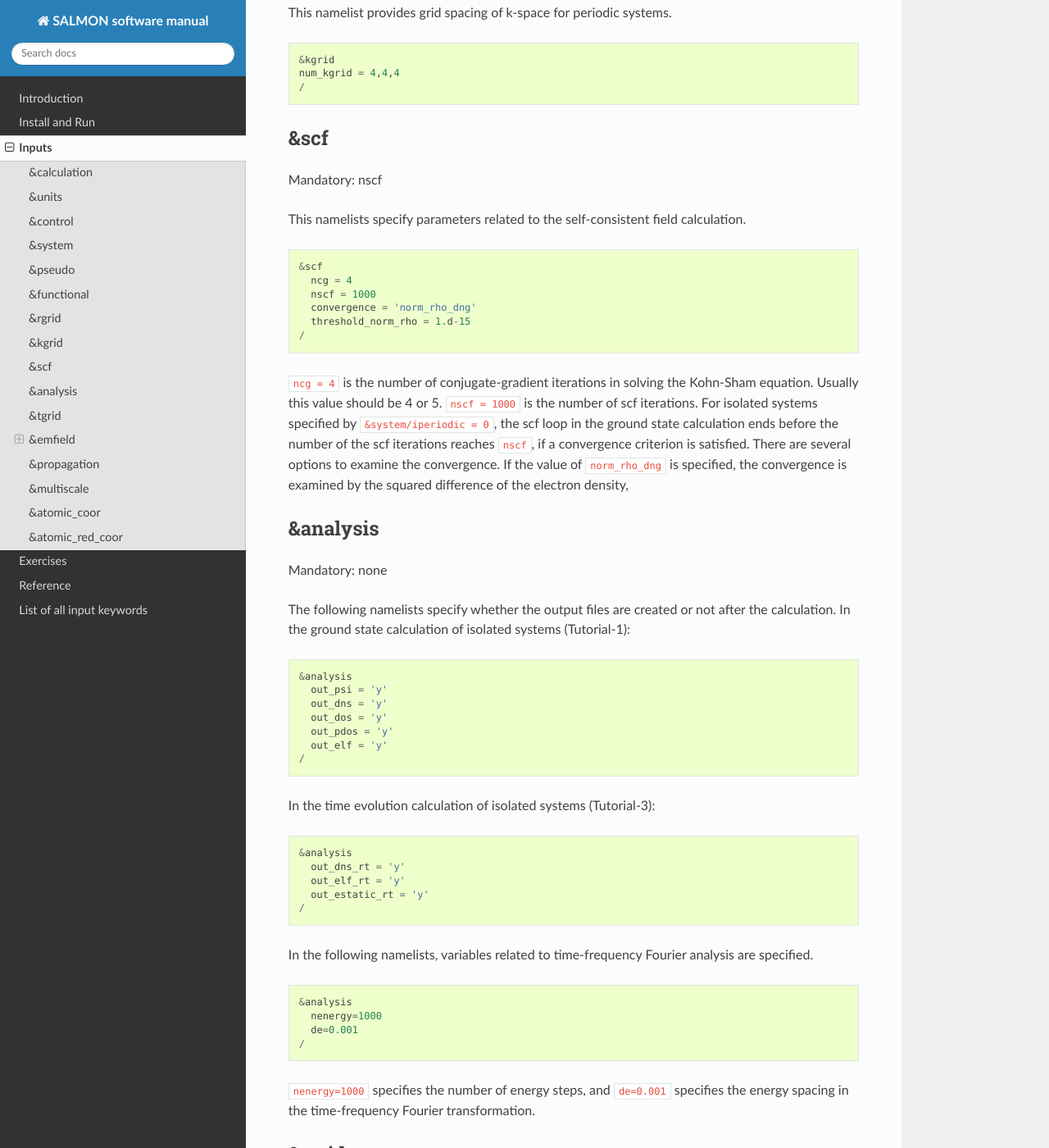
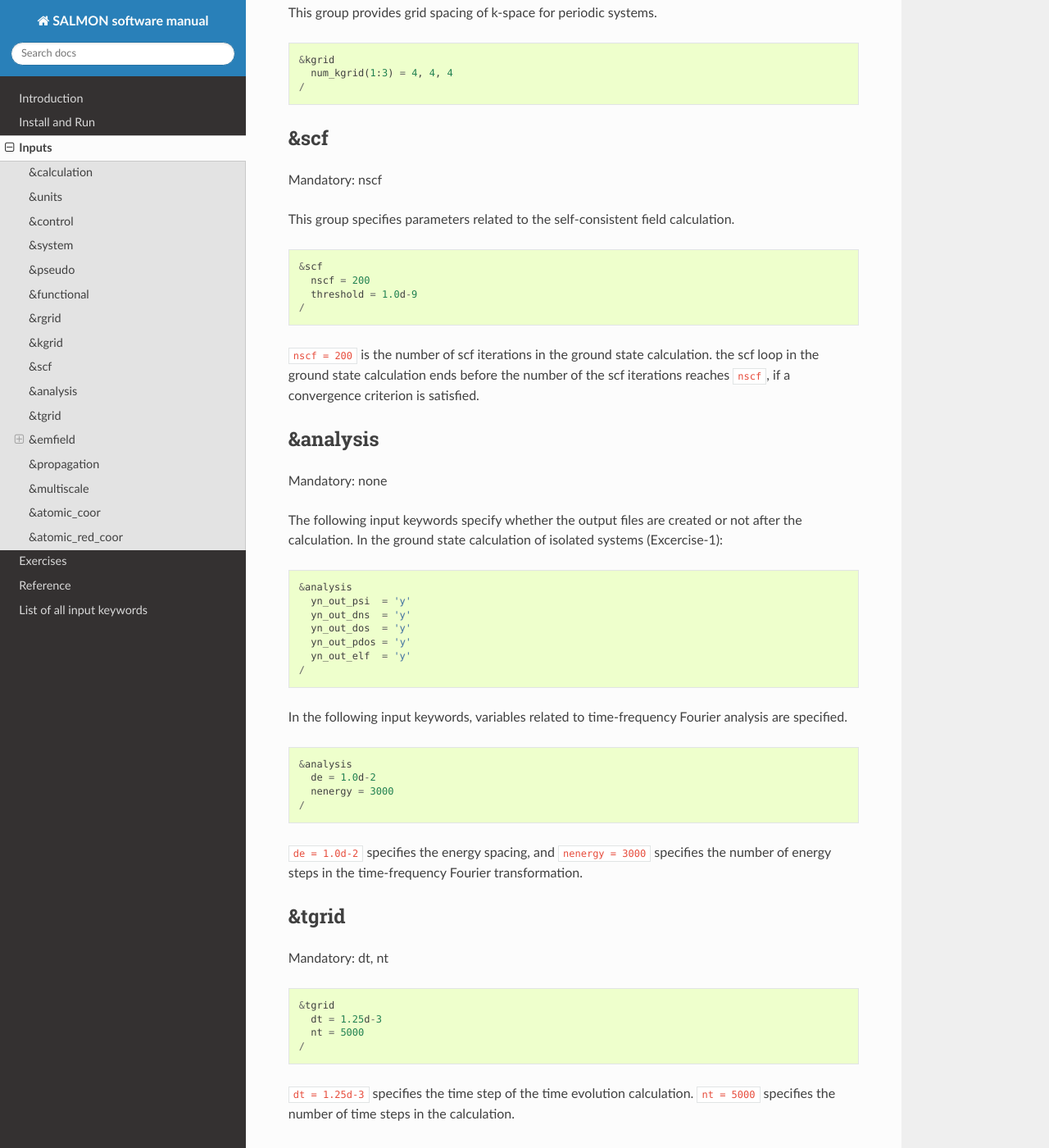
Before and after one commit to SALMON-TDDFT/SALMON-DOCS, a Sphinx documentation site: the page built from source/inputs.rst, in a window 1280 px wide and 1400 px high, scrolled down 5001 px. Shown: the whole window at 82% size. Built offline with Sphinx 7.4.7 and the Read the Docs theme 2.0.0, drawn with Linux system fonts in a browser that asks for light colours; formulas are drawn with MathJax 3; some of the changed text lies outside the part shown.

Commit message:
Update inputs.rst

```diff
--- a/source/inputs.rst
+++ b/source/inputs.rst
@@ -227,24 +227,22 @@ Note that, the hybrid functionals (hybrid gga/mgga) are not supported in the cur
 
 Mandatory: dl or num_rgrid
 
-This namelist provides grid spacing of Cartesian coordinate system.
-``dl(3)`` specify the grid spacing in three Cartesian coordinates. This
-is adopted for C2H2 calculation (Tutorial-1).
+``dl(1:3) = 0.25d0, 0.25d0, 0.25d0`` specify the grid spacing in three Cartesian coordinates.
+This is adopted for C2H2 calculation (Excercises-1, 2, 3, 8, 9).
 
 ::
 
    &rgrid
-   dl = 0.25d0, 0.25d0, 0.25d0
+     dl(1:3) = 0.25d0, 0.25d0, 0.25d0
    /
 
-``num_rgrid(3)`` specify the number of grid points in each Cartesian
-direction. This is adopted for crystalline Is calculation (Tutorial-4,
-5, 6).
+``num_rgrid(1:3) = 12, 12, 12`` specify the number of grid points in each Cartesian direction.
+This is adopted for crystalline Is calculation (Excercises-4, 5, 6, 7).
 
 ::
 
    &rgrid
-     num_rgrid = 12,12,12
+     num_rgrid(1:3) = 12, 12, 12
    /
 
 .. _&kgrid:
@@ -254,12 +252,12 @@ direction. This is adopted for crystalline Is calculation (Tutorial-4,
 
 Mandatory: none
 
-This namelist provides grid spacing of k-space for periodic systems.
+This group provides grid spacing of k-space for periodic systems.
 
 ::
 
    &kgrid
-   num_kgrid = 4,4,4
+     num_kgrid(1:3) = 4, 4, 4
    /
 
 .. _&scf:
@@ -269,27 +267,18 @@ This namelist provides grid spacing of k-space for periodic systems.
 
 Mandatory: nscf
 
-This namelists specify parameters related to the self-consistent field
-calculation.
+This group specifies parameters related to the self-consistent field calculation.
 
 ::
 
    &scf
-     ncg = 4
-     nscf = 1000
-     convergence = 'norm_rho_dng'
-     threshold_norm_rho = 1.d-15
+     nscf = 200
+     threshold = 1.0d-9
    /
 
-``ncg = 4`` is the number of conjugate-gradient iterations in solving
-the Kohn-Sham equation. Usually this value should be 4 or 5.
-``nscf = 1000`` is the number of scf iterations. For isolated systems
-specified by ``&system/iperiodic = 0``, the scf loop in the ground state
-calculation ends before the number of the scf iterations reaches
-``nscf``, if a convergence criterion is satisfied. There are several
-options to examine the convergence. If the value of ``norm_rho_dng`` is
-specified, the convergence is examined by the squared difference of the
-electron density,
+``nscf = 200`` is the number of scf iterations in the ground state calculation.
+the scf loop in the ground state calculation ends before the number of the scf iterations reaches ``nscf``,
+if a convergence criterion is satisfied.
 
 .. _&analysis:
 
@@ -298,68 +287,55 @@ electron density,
 
 Mandatory: none
 
-The following namelists specify whether the output files are created or
-not after the calculation. In the ground state calculation of isolated
-systems (Tutorial-1):
+The following input keywords specify whether the output files are created or not after the calculation.
+In the ground state calculation of isolated systems (Excercise-1):
 
 ::
 
    &analysis
-     out_psi = 'y'
-     out_dns = 'y'
-     out_dos = 'y'
-     out_pdos = 'y'
-     out_elf = 'y'
+     yn_out_psi  = 'y'
+     yn_out_dns  = 'y'
+     yn_out_dos  = 'y'
+     yn_out_pdos = 'y'
+     yn_out_elf  = 'y'
    /
 
-In the time evolution calculation of isolated systems (Tutorial-3):
+In the following input keywords, variables related to time-frequency Fourier analysis are specified.
 
 ::
 
    &analysis
-     out_dns_rt = 'y'
-     out_elf_rt = 'y'
-     out_estatic_rt = 'y'
+     de = 1.0d-2
+     nenergy = 3000
    /
 
-In the following namelists, variables related to time-frequency Fourier
-analysis are specified.
-
-::
-
-   &analysis
-     nenergy=1000
-     de=0.001
-   /
-
-``nenergy=1000`` specifies the number of energy steps, and ``de=0.001``
-specifies the energy spacing in the time-frequency Fourier
-transformation.
+``de = 1.0d-2`` specifies the energy spacing,
+and ``nenergy = 3000`` specifies the number of energy steps
+in the time-frequency Fourier transformation.
 
 .. _&tgrid:
 
 &tgrid
 ------
 
-Mandatory: dt, Nt
+Mandatory: dt, nt
 
 ::
 
    &tgrid
-     dt=1.25d-3
-     nt=5000
+     dt = 1.25d-3
+     nt = 5000
    /
 
-``dt=1.25d-3`` specifies the time step of the time evolution
-calculation. ``nt=5000`` specifies the number of time steps in the
-calculation.
+``dt = 1.25d-3`` specifies the time step of the time evolution calculation.
+``nt = 5000`` specifies the number of time steps in the calculation.
 
 .. _&emfield:
 
 &emfield
 --------
 
-This namelist specifies the pulse shape of an electric filed applied to
+This group specifies the pulse shape of an electric filed applied to
 the system in time evolution calculations. We explain below separating
 two cases, :any:`linear-response-calculations`
 and :any:`pulsed-electric-field-calculations`.
```
